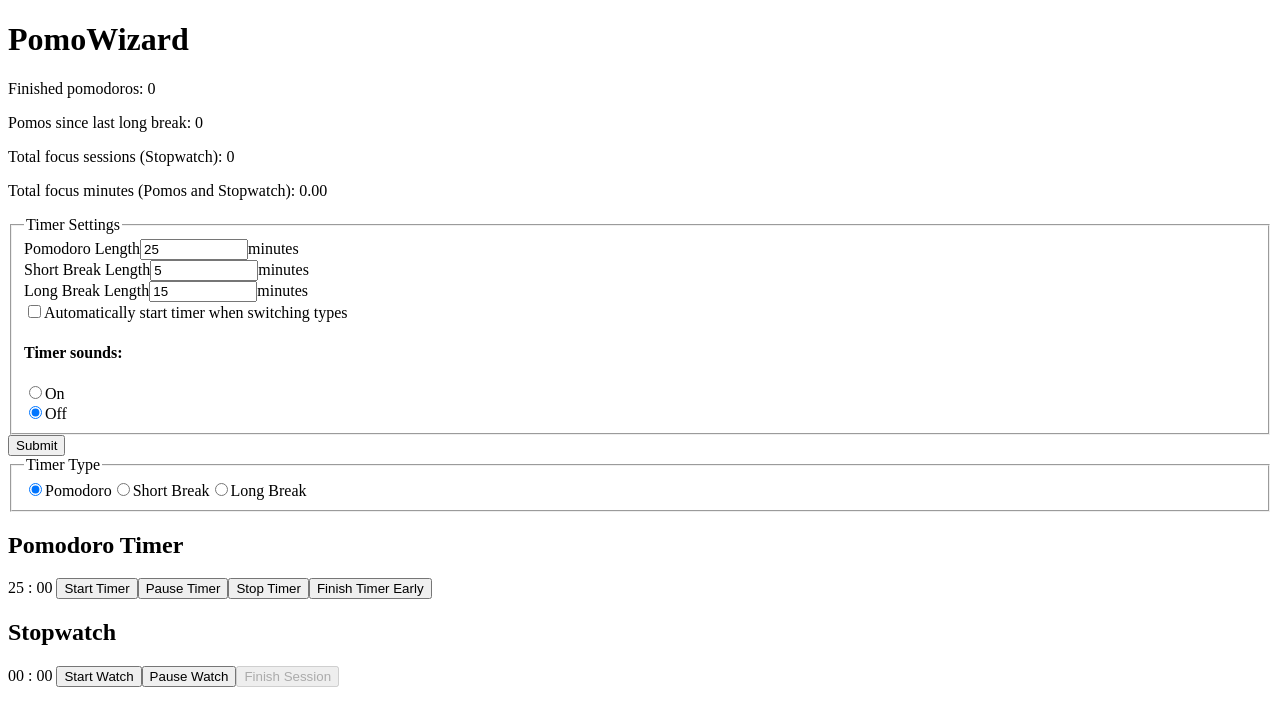
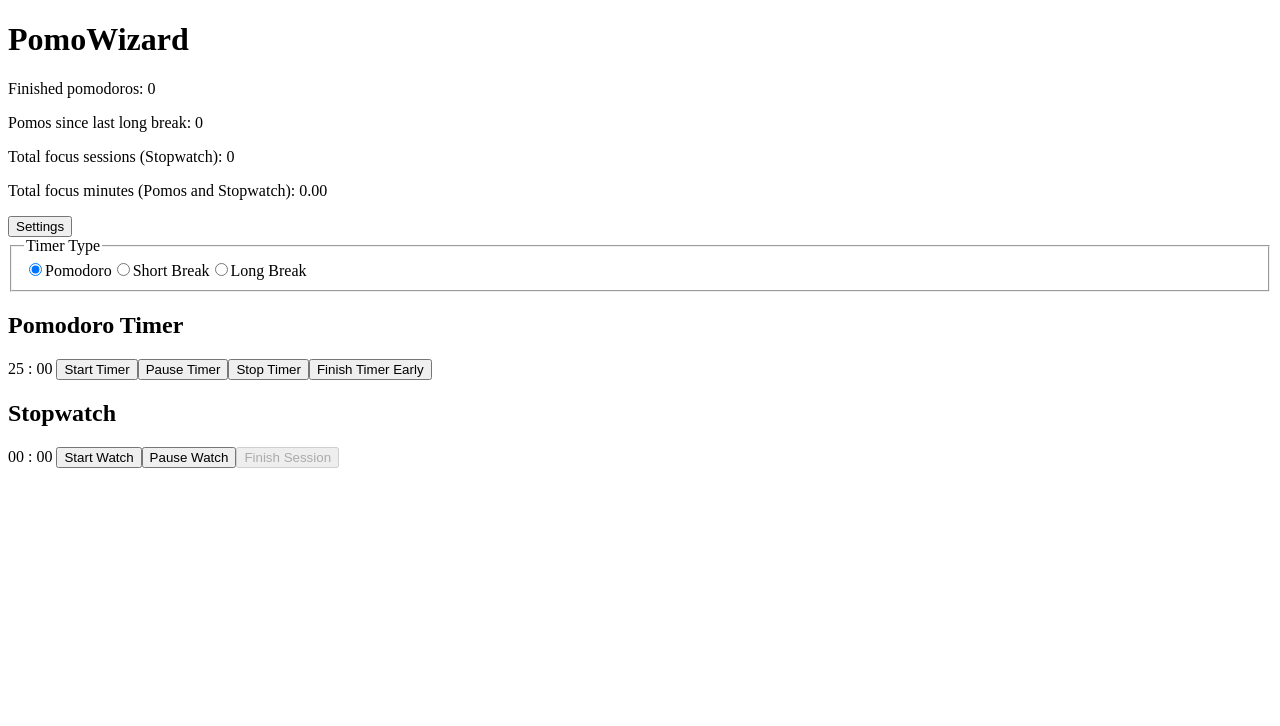
Before and after one commit to BladeBoles/PomoWizard, a Vue app: page / in a window 1280 px wide. Shown: the top 726 px of the page. Built offline with nearby package versions, Linux system fonts and the light colour scheme.

Commit message:
feat: add button to toggle showing modal

```diff
--- a/src/views/HomeView.vue
+++ b/src/views/HomeView.vue
@@ -17,6 +17,8 @@ const longBreakTimerMinutes = ref(15)
 const timerRunning = ref(false)
 const autoStartTimer = ref(false)
 const playTimerSounds = ref(false)
+
+const showSettings = ref(false)
 
 const timerMinutes = computed(() => {
   let minutes = 0
@@ -93,20 +95,12 @@ const handleTimerStarted = () => {
 }
 
 const updateSettings = (newSettings: any) => {
-  console.log(
-    '🚀 ~ file: HomeView.vue:96 ~ updateSettings ~ newSettings:',
-    newSettings
-  )
   pomodoroTimerMinutes.value = newSettings.pomodoroTimerMinutes
-  console.log(
-    '🚀 ~ file: HomeView.vue:101 ~ updateSettings ~ pomodoroTimerMinutes.value:',
-    pomodoroTimerMinutes.value,
-    timerMinutes.value
-  )
   shortBreakTimerMinutes.value = newSettings.shortBreakTimerMinutes
   longBreakTimerMinutes.value = newSettings.longBreakTimerMinutes
   playTimerSounds.value = newSettings.playTimerSounds
   autoStartTimer.value = newSettings.autoStartTimer
+  showSettings.value = false
 }
 </script>
 
@@ -130,7 +124,9 @@ const updateSettings = (newSettings: any) => {
     :long-break-timer-minutes="longBreakTimerMinutes"
     :pomodoro-timer-minutes="pomodoroTimerMinutes"
     @update="(settings) => updateSettings(settings)"
+    v-if="showSettings"
   />
+  <button v-else @click="() => (showSettings = true)">Settings</button>
   <fieldset>
     <legend>Timer Type</legend>
     <input
```
